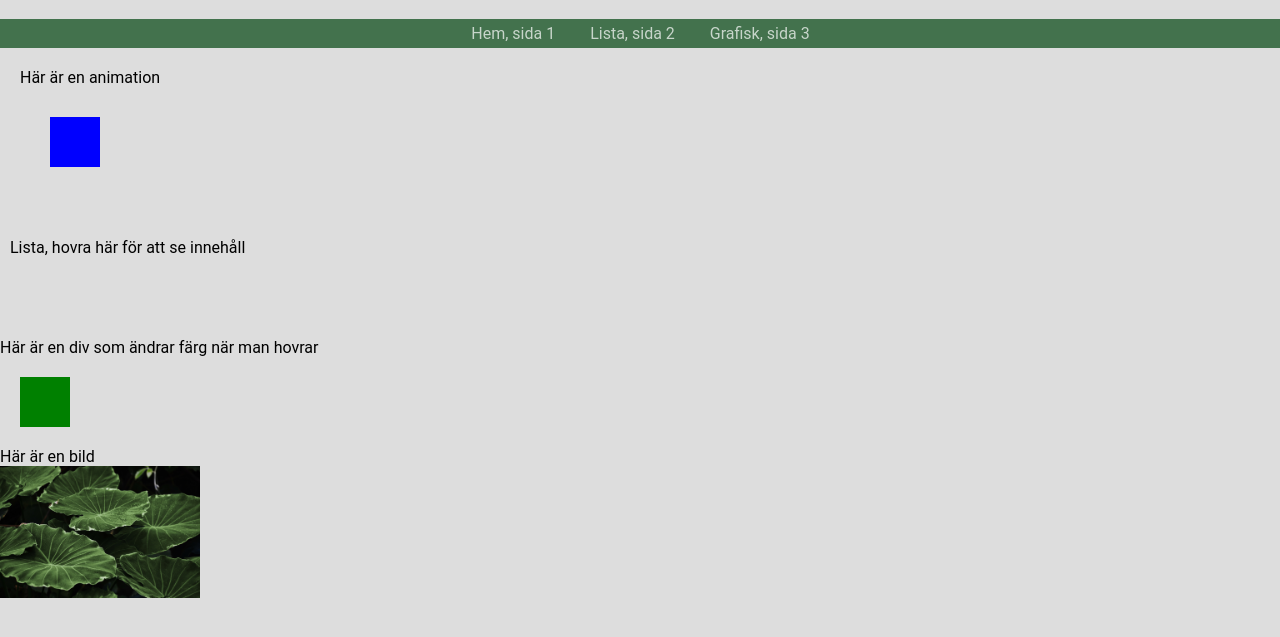
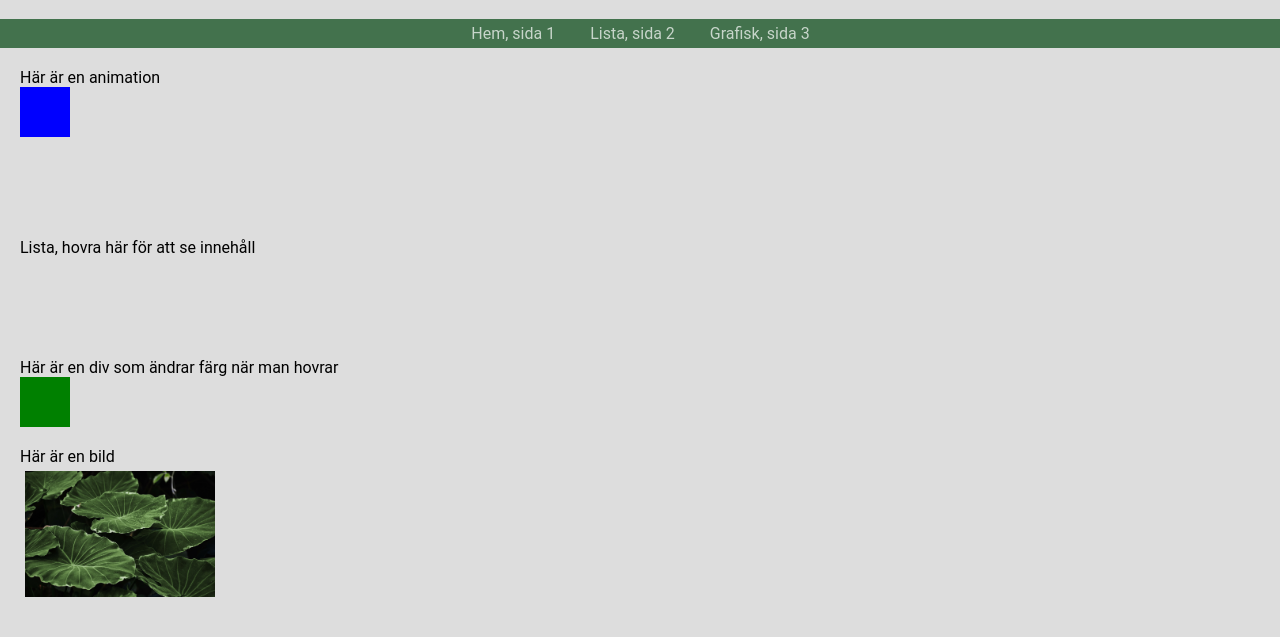
Before and after one commit to annablankell/annablankelltenta, a plain HTML site: page grafisk.html in a window 1280 px wide. Shown: the part 61-698 px from the top of the page. Drawn offline with Linux system fonts and the light colour scheme.

Commit message:
gjort klart grafiska sidan

```diff
--- a/css/style.css
+++ b/css/style.css
@@ -138,7 +138,7 @@ margin-left: 10px;
     margin: 20px;
 }
 .animation {
-    margin: 30px;
+
     width: 50px;
     height: 50px;
     background-color: blue;
@@ -158,11 +158,12 @@ margin-left: 10px;
 
   .listDiv{
       min-height: 100px;
+      margin: 20px;
   }
 
  .dropList{
     display: block;
-    margin: 10px;
+
 
 }
 
@@ -184,13 +185,16 @@ margin-left: 10px;
     z-index: 30;
 }
 
+.transitionDiv{
+    margin: 20px;
+}
 
 .transition{
   width: 50px;
   height: 50px;
   background-color: green;
   transition: width 4s, background-color 3s ease;
-  margin: 20px;
+
 }
 
 .transition:hover {
@@ -198,8 +202,11 @@ margin-left: 10px;
   background-color: blue;
 }
 
-
+.imageDiv{
+    margin: 20px;
+}
 img{
+    padding: 5px;
     width: 200px;
 }
 
--- a/grafisk.html
+++ b/grafisk.html
@@ -25,6 +25,7 @@
 
 
   <section>
+    <div class="flexContainer">
  <div class="animationContainer">
    <p>Här är en animation</p>
     <div class="animation">
@@ -46,21 +47,20 @@
   </div>
 
 
-    <div>
+    <div class="transitionDiv">
       <p>Här är en div som ändrar färg när man hovrar</p>
       <div class="transition">
       </div>
     </div>
 
 
-    <div>
-
+    <div class="imageDiv">
       <p>Här är en bild</p>
       <img src="Images\photo1.jpg" alt="">
+    </div>
 
 
-    </div>
-
+  </div> <!--Flex Container ends-->
   </section>
 
   <footer>
```
